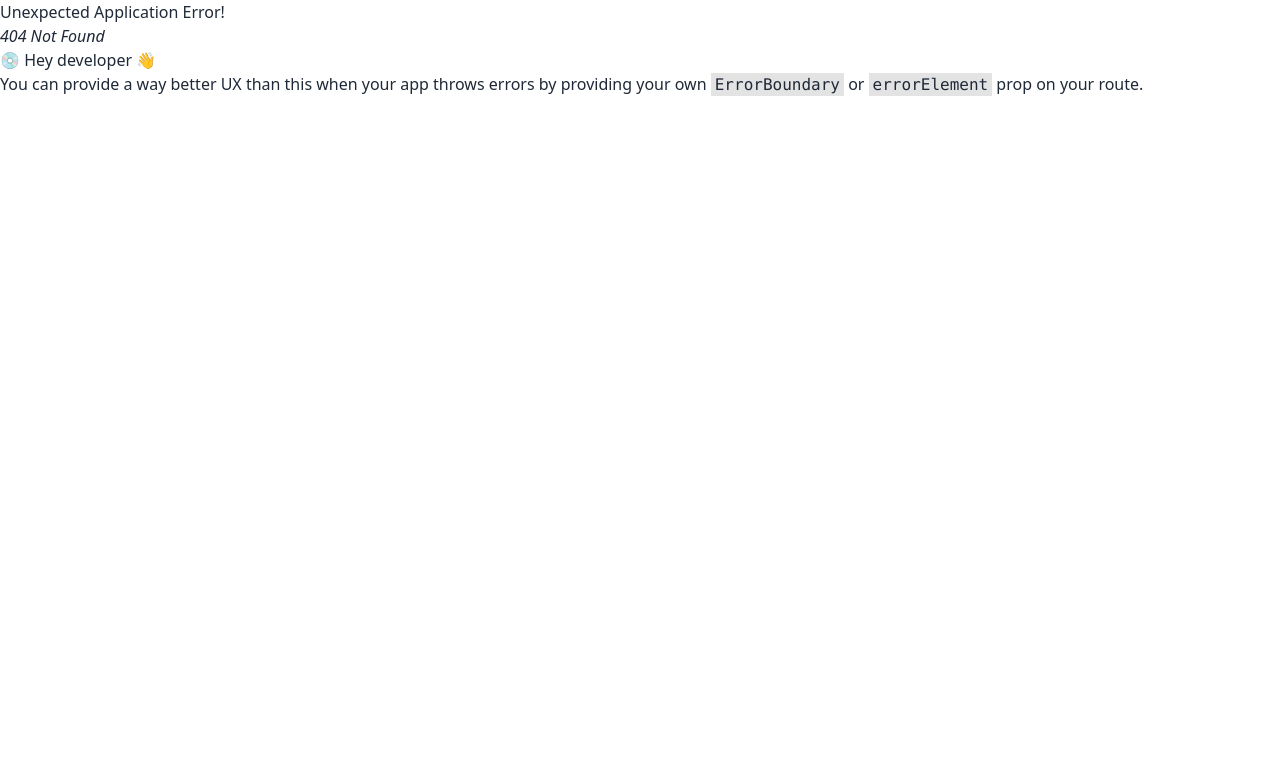
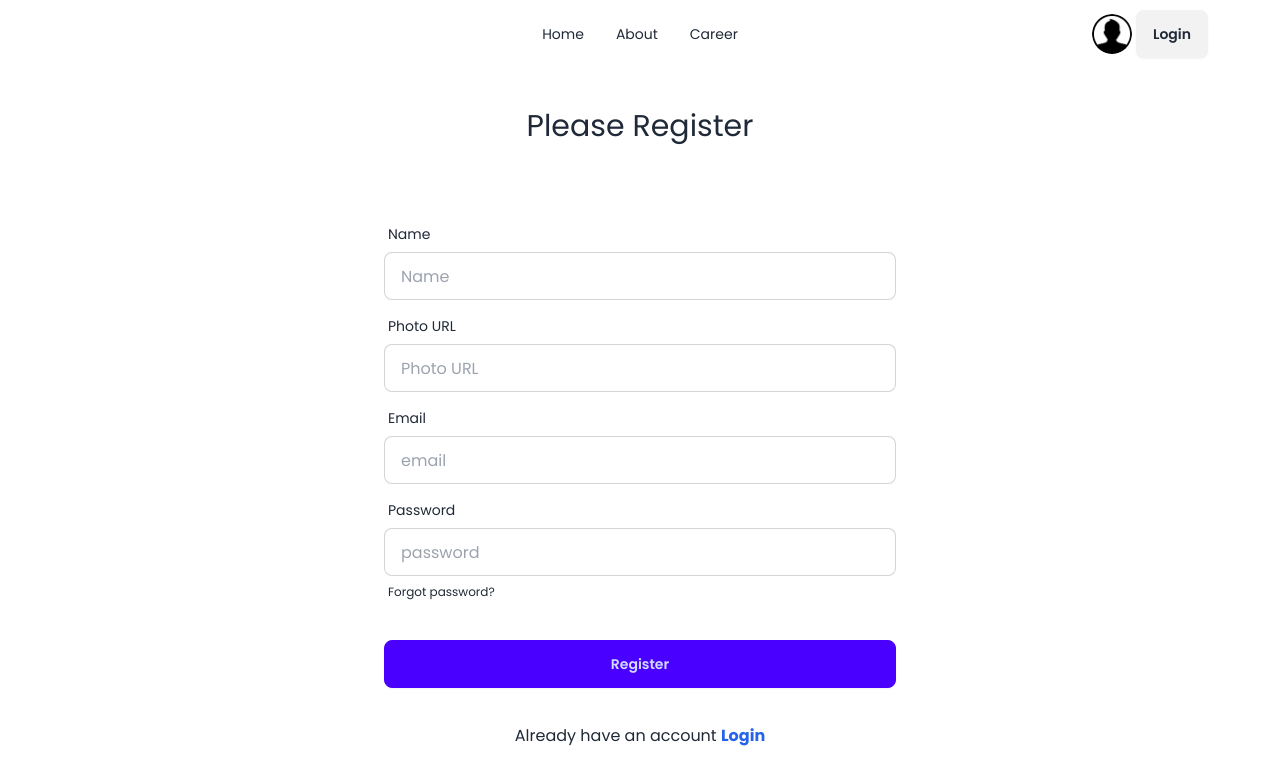
Before and after one commit to rehanulhb/newsportal-react, a React (Vite) app: page /register in a window 1280 px wide. Before the commit this address had no page. Shown: the top 784 px of the page. Built offline with nearby package versions, Linux system fonts and the light colour scheme.

Commit message:
Added Login Page and Register Page, and Set Routes for those Page

```diff
--- /dev/null
+++ b/src/Pages/Login/Login.jsx
@@ -0,0 +1,59 @@
+import { Link } from "react-router-dom";
+import Navbar from "../Shared/Navbar/Navbar";
+
+const Login = () => {
+
+    const handleLogin = e =>{
+        e.preventDefault();
+        console.log(e.currentTarget)
+        const form = new FormData(e.currentTarget)
+        console.log(form.get('email'));
+    }
+
+  return (
+    <div>
+      <Navbar></Navbar>
+
+      <div className=" ">
+      <h2 className="text-3xl my-10 text-center">Please Login</h2>
+        <form onSubmit={handleLogin} className="card-body lg:w-1/2 md:w-3/4 mx-auto">
+          <div className="form-control">
+            <label className="label">
+              <span className="label-text">Email</span>
+            </label>
+            <input
+              type="email"
+              placeholder="email"
+              name="email"
+              className="input input-bordered"
+              required
+            />
+          </div>
+          <div className="form-control">
+            <label className="label">
+              <span className="label-text">Password</span>
+            </label>
+            <input
+              type="password"
+              name="password"
+              placeholder="password"
+              className="input input-bordered"
+              required
+            />
+            <label className="label">
+              <a href="#" className="label-text-alt link link-hover">
+                Forgot password?
+              </a>
+            </label>
+          </div>
+          <div className="form-control mt-6">
+            <button className="btn btn-primary">Login</button>
+          </div>
+        </form>
+        <p className="text-center mt-1">Do not have an account <Link className="text-blue-600 font-bold" to="/register">Register</Link></p>
+      </div>
+    </div>
+  );
+};
+
+export default Login;
--- /dev/null
+++ b/src/Pages/Register/Register.jsx
@@ -0,0 +1,91 @@
+import { Link } from "react-router-dom";
+import Navbar from "../Shared/Navbar/Navbar";
+
+const Register = () => {
+
+    const handleRegister = e =>{
+        e.preventDefault();
+        console.log(e.currentTarget)
+        const form = new FormData(e.currentTarget)
+        console.log(form.get('email'));
+    }
+
+  return (
+    <div>
+      <Navbar></Navbar>
+
+      <div className=" ">
+        <h2 className="text-3xl my-10 text-center">Please Register</h2>
+        <form
+          onSubmit={handleRegister}
+          className="card-body lg:w-1/2 md:w-3/4 mx-auto"
+        >
+          <div className="form-control">
+            <label className="label">
+              <span className="label-text">Name</span>
+            </label>
+            <input
+              type="text"
+              placeholder="Name"
+              name="name"
+              className="input input-bordered"
+              required
+            />
+          </div>
+          <div className="form-control">
+            <label className="label">
+              <span className="label-text">Photo URL</span>
+            </label>
+            <input
+              type="email"
+              placeholder="Photo URL"
+              name="photo"
+              className="input input-bordered"
+              required
+            />
+          </div>
+          <div className="form-control">
+            <label className="label">
+              <span className="label-text">Email</span>
+            </label>
+            <input
+              type="email"
+              placeholder="email"
+              name="email"
+              className="input input-bordered"
+              required
+            />
+          </div>
+          <div className="form-control">
+            <label className="label">
+              <span className="label-text">Password</span>
+            </label>
+            <input
+              type="password"
+              name="password"
+              placeholder="password"
+              className="input input-bordered"
+              required
+            />
+            <label className="label">
+              <a href="#" className="label-text-alt link link-hover">
+                Forgot password?
+              </a>
+            </label>
+          </div>
+          <div className="form-control mt-6">
+            <button className="btn btn-primary">Register</button>
+          </div>
+        </form>
+        <p className="text-center mt-1">
+          Already have an account{" "}
+          <Link className="text-blue-600 font-bold" to="/login">
+            Login
+          </Link>
+        </p>
+      </div>
+    </div>
+  );
+};
+
+export default Register;
--- a/src/Pages/Shared/LeftSideNav/LeftSideNav.jsx
+++ b/src/Pages/Shared/LeftSideNav/LeftSideNav.jsx
@@ -16,7 +16,7 @@ const LeftSideNav = () => {
         <div className="space-y-6">
             <h2 className="text-2xl">All Categories </h2>
             {
-                categories.map(category => <Link to={`/categor/${category.id}`} className="block ml-4 text-xl font-semibold" key={category.id}>{category.name}</Link>)
+                categories.map(category => <Link to={`/category/${category.id}`} className="block ml-4 text-xl font-semibold" key={category.id}>{category.name}</Link>)
             }
         </div>
     );
--- a/src/Pages/Shared/Navbar/Navbar.jsx
+++ b/src/Pages/Shared/Navbar/Navbar.jsx
@@ -52,7 +52,7 @@ const Navbar = () => {
                 src={userPic} />
             </div>
         </div>
-        <Link>
+        <Link to="/login">
         <button className="btn">Login</button>
         </Link>
 
```
Also changed, not shown: src/Routes/Routes.jsx (+10 -0 lines).
